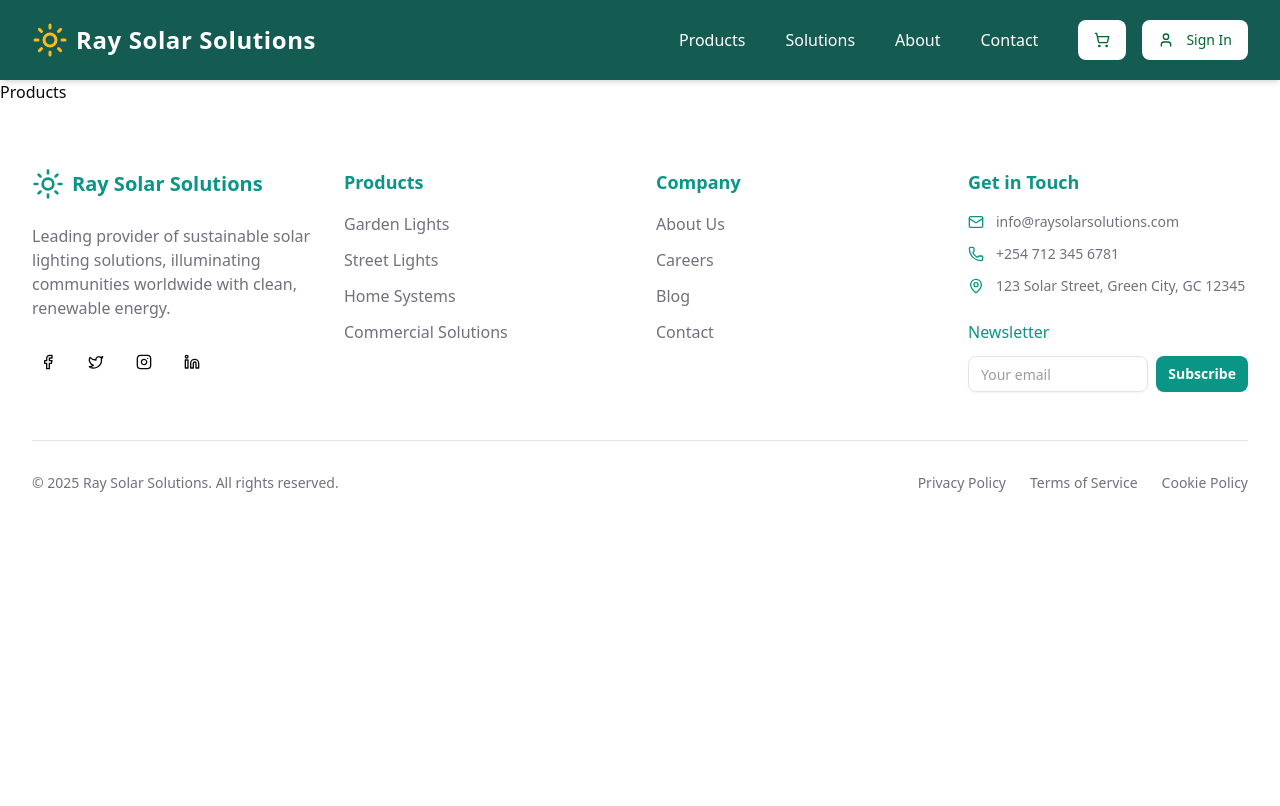
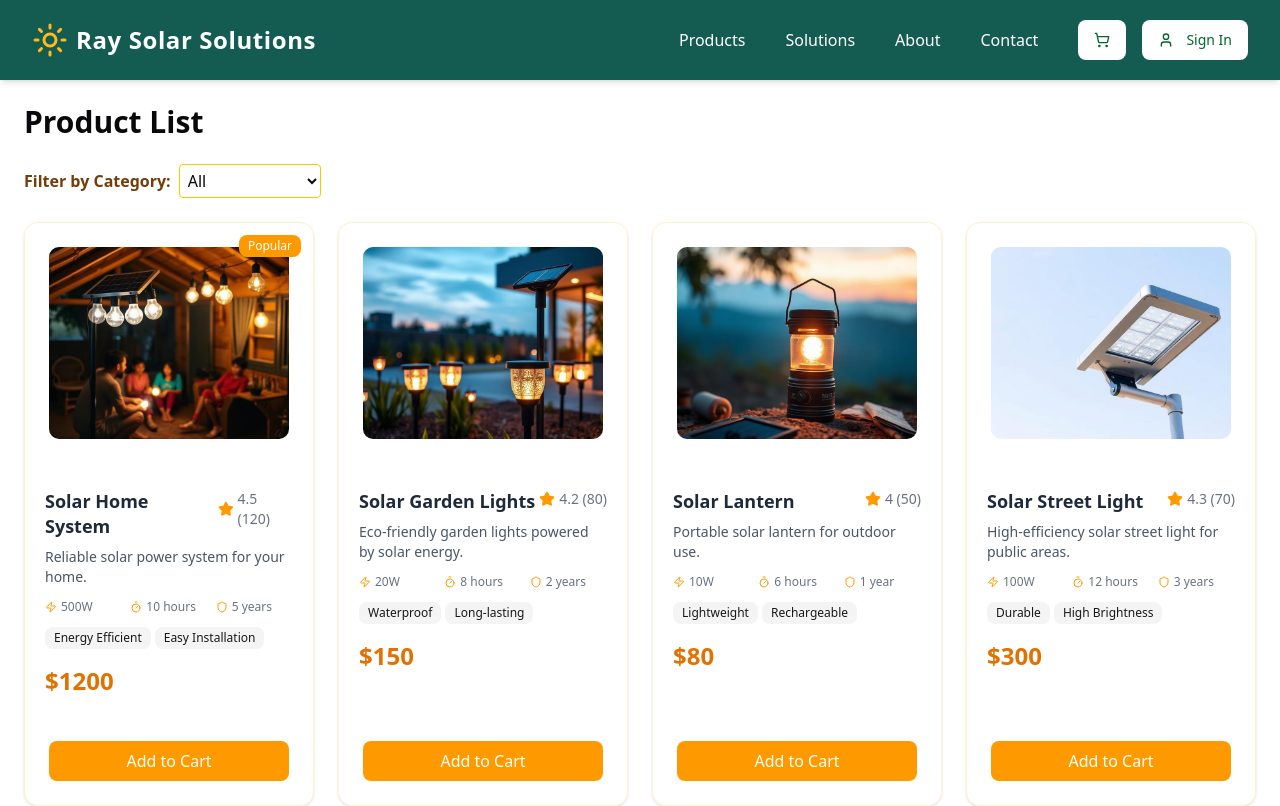
Before and after one commit to Michael-Munga/Ray-Solar-Solutions-Frontend, a React (Vite) app: page /products in a window 1280 px wide. Shown: the top 806 px of the page. Built offline with nearby package versions, Linux system fonts and the light colour scheme.

Commit message:
added the products to the product page

```diff
--- a/src/pages/customer/ProductList.jsx
+++ b/src/pages/customer/ProductList.jsx
@@ -10,6 +10,13 @@ const products = [
     price: 1200,
     image: '/src/assets/solar-home-system.jpg',
     category: 'Home Systems',
+    rating: 4.5,
+    reviewCount: 120,
+    features: ['Energy Efficient', 'Easy Installation'],
+    isPopular: true,
+    wattage: '500W',
+    batteryLife: '10 hours',
+    warranty: '5 years',
   },
   {
     id: 2,
@@ -18,6 +25,12 @@ const products = [
     price: 150,
     image: '/src/assets/solar-garden-lights.jpg',
     category: 'Lighting',
+    rating: 4.2,
+    reviewCount: 80,
+    features: ['Waterproof', 'Long-lasting'],
+    wattage: '20W',
+    batteryLife: '8 hours',
+    warranty: '2 years',
   },
   {
     id: 3,
@@ -26,6 +39,12 @@ const products = [
     price: 80,
     image: '/src/assets/solar-lantern.jpg',
     category: 'Lighting',
+    rating: 4.0,
+    reviewCount: 50,
+    features: ['Lightweight', 'Rechargeable'],
+    wattage: '10W',
+    batteryLife: '6 hours',
+    warranty: '1 year',
   },
   {
     id: 4,
@@ -34,6 +53,41 @@ const products = [
     price: 300,
     image: '/src/assets/solar-street-light.jpg',
     category: 'Lighting',
+    rating: 4.3,
+    reviewCount: 70,
+    features: ['Durable', 'High Brightness'],
+    wattage: '100W',
+    batteryLife: '12 hours',
+    warranty: '3 years',
+  },
+  {
+    id: 5,
+    name: 'Solar Panel Kit',
+    description: 'Complete solar panel kit for residential use.',
+    price: 2000,
+    image: '/src/assets/solar-panel-kit.jpg',
+    category: 'Home Systems',
+    rating: 4.7,
+    reviewCount: 95,
+    features: ['High Efficiency', 'Easy Setup', 'Durable'],
+    isPopular: true,
+    wattage: '1000W',
+    batteryLife: 'N/A',
+    warranty: '10 years',
+  },
+  {
+    id: 6,
+    name: 'Solar Battery Storage',
+    description: 'Reliable battery storage for solar energy.',
+    price: 800,
+    image: '/src/assets/solar-battery-storage.jpg',
+    category: 'Storage',
+    rating: 4.4,
+    reviewCount: 60,
+    features: ['Long Life', 'Safe', 'High Capacity'],
+    wattage: 'N/A',
+    batteryLife: 'N/A',
+    warranty: '5 years',
   },
 ];
 
@@ -75,6 +129,13 @@ const ProductList = () => {
             description={product.description}
             price={product.price}
             image={product.image}
+            rating={product.rating}
+            reviewCount={product.reviewCount}
+            features={product.features}
+            isPopular={product.isPopular}
+            wattage={product.wattage}
+            batteryLife={product.batteryLife}
+            warranty={product.warranty}
             onAddToCart={() => addToCart(product)}
           />
         ))}
--- a/src/pages/customer/products/Products.jsx
+++ b/src/pages/customer/products/Products.jsx
@@ -1,7 +1,146 @@
-import React from 'react'
+import React, { useState } from 'react';
+import ProductCard from '../../../components/CustomerComponents/ProductCard';
 
-export default function Products() {
+// Removed useCart import and usage due to error
+
+const products = [
+  {
+    id: 1,
+    name: 'Solar Home System',
+    description: 'Reliable solar power system for your home.',
+    price: 1200,
+    image: '/src/assets/solar-home-system.jpg',
+    category: 'Home Systems',
+    rating: 4.5,
+    reviewCount: 120,
+    features: ['Energy Efficient', 'Easy Installation'],
+    isPopular: true,
+    wattage: '500W',
+    batteryLife: '10 hours',
+    warranty: '5 years',
+  },
+  {
+    id: 2,
+    name: 'Solar Garden Lights',
+    description: 'Eco-friendly garden lights powered by solar energy.',
+    price: 150,
+    image: '/src/assets/solar-garden-lights.jpg',
+    category: 'Lighting',
+    rating: 4.2,
+    reviewCount: 80,
+    features: ['Waterproof', 'Long-lasting'],
+    wattage: '20W',
+    batteryLife: '8 hours',
+    warranty: '2 years',
+  },
+  {
+    id: 3,
+    name: 'Solar Lantern',
+    description: 'Portable solar lantern for outdoor use.',
+    price: 80,
+    image: '/src/assets/solar-lantern.jpg',
+    category: 'Lighting',
+    rating: 4.0,
+    reviewCount: 50,
+    features: ['Lightweight', 'Rechargeable'],
+    wattage: '10W',
+    batteryLife: '6 hours',
+    warranty: '1 year',
+  },
+  {
+    id: 4,
+    name: 'Solar Street Light',
+    description: 'High-efficiency solar street light for public areas.',
+    price: 300,
+    image: '/src/assets/solar-street-light.jpg',
+    category: 'Lighting',
+    rating: 4.3,
+    reviewCount: 70,
+    features: ['Durable', 'High Brightness'],
+    wattage: '100W',
+    batteryLife: '12 hours',
+    warranty: '3 years',
+  },
+  {
+    id: 5,
+    name: 'Solar Panel Kit',
+    description: 'Complete solar panel kit for residential use.',
+    price: 2000,
+    image: '/src/assets/solar-panel-kit.jpg',
+    category: 'Home Systems',
+    rating: 4.7,
+    reviewCount: 95,
+    features: ['High Efficiency', 'Easy Setup', 'Durable'],
+    isPopular: true,
+    wattage: '1000W',
+    batteryLife: 'N/A',
+    warranty: '10 years',
+  },
+  {
+    id: 6,
+    name: 'Solar Battery Storage',
+    description: 'Reliable battery storage for solar energy.',
+    price: 800,
+    image: '/src/assets/solar-battery-storage.jpg',
+    category: 'Storage',
+    rating: 4.4,
+    reviewCount: 60,
+    features: ['Long Life', 'Safe', 'High Capacity'],
+    wattage: 'N/A',
+    batteryLife: 'N/A',
+    warranty: '5 years',
+  },
+];
+
+const Products = () => {
+  const [selectedCategory, setSelectedCategory] = useState('All');
+  const categories = ['All', ...new Set(products.map((p) => p.category))];
+
+  const filteredProducts =
+    selectedCategory === 'All'
+      ? products
+      : products.filter((product) => product.category === selectedCategory);
+
   return (
-    <div>Products</div>
-  )
-}
+    <div className="p-6">
+      <h1 className="text-3xl font-bold mb-6">Product List</h1>
+      <div className="mb-6">
+        <label htmlFor="category" className="mr-2 font-semibold text-yellow-900">
+          Filter by Category:
+        </label>
+        <select
+          id="category"
+          value={selectedCategory}
+          onChange={(e) => setSelectedCategory(e.target.value)}
+          className="border border-yellow-400 rounded p-1"
+        >
+          {categories.map((category) => (
+            <option key={category} value={category}>
+              {category}
+            </option>
+          ))}
+        </select>
+      </div>
+      <div className="grid grid-cols-1 sm:grid-cols-2 md:grid-cols-3 lg:grid-cols-4 gap-6">
+        {filteredProducts.map((product) => (
+          <ProductCard
+            key={product.id}
+            name={product.name}
+            description={product.description}
+            price={product.price}
+            image={product.image}
+            rating={product.rating}
+            reviewCount={product.reviewCount}
+            features={product.features}
+            isPopular={product.isPopular}
+            wattage={product.wattage}
+            batteryLife={product.batteryLife}
+            warranty={product.warranty}
+          />
+        ))}
+      </div>
+    </div>
+  );
+};
+
+export default Products;
--- a/src/routes/AppRoutes.jsx
+++ b/src/routes/AppRoutes.jsx
@@ -6,7 +6,7 @@ import Customer from "@/components/CustomerComponents/Customer";
 import AboutPage from "@/pages/customer/about/AboutPage";
 import Solutions from "@/pages/customer/solutions/Solutions";
 import Products from "@/pages/customer/products/Products";
-import ContactUs from "@/pages/customer/contact/ContacttUs";
+import ContactUs from "@/pages/customer/contact/ContactUs";
 
 import AdminLayout from "../pages/admin/AdminLayout";
 import Dashboard from "../pages/admin/Dashboard";
```
Also changed, not shown: src/pages/customer/contact/ContactUs.jsx (renamed from src/pages/customer/contact/ContacttUs.jsx).
